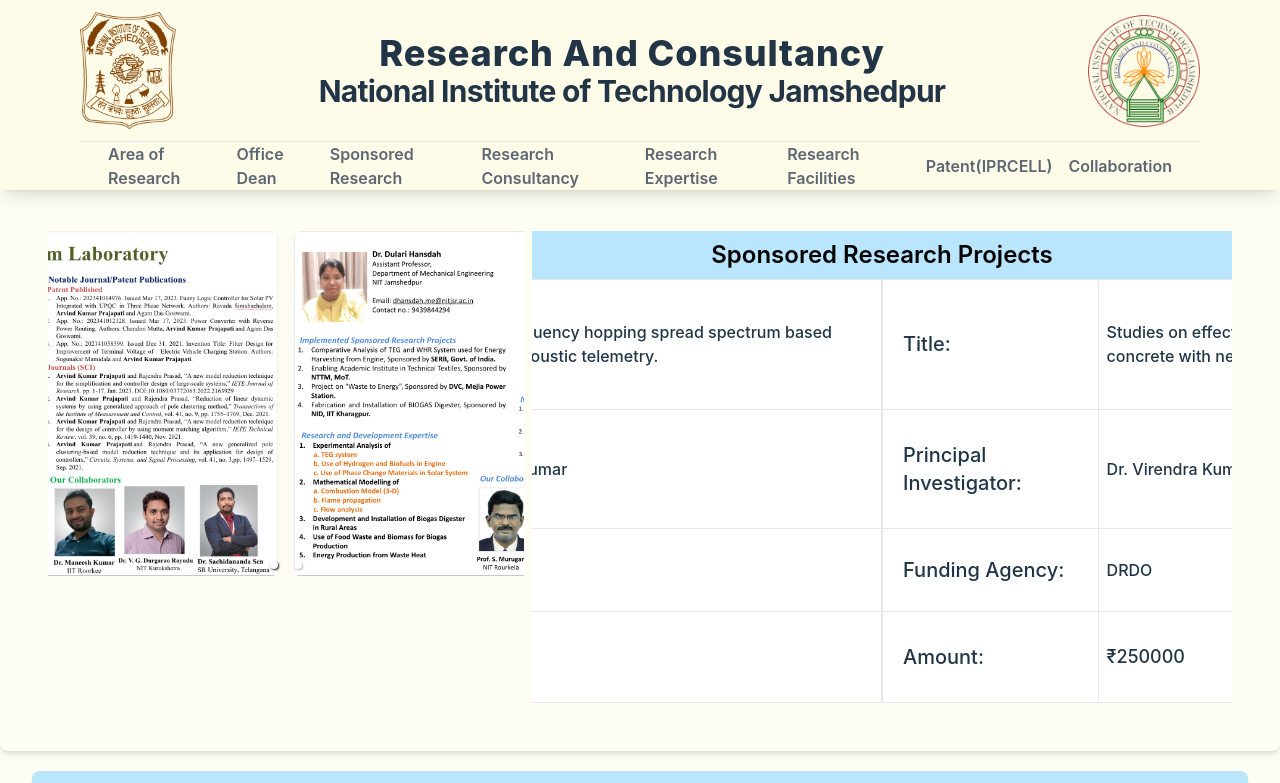
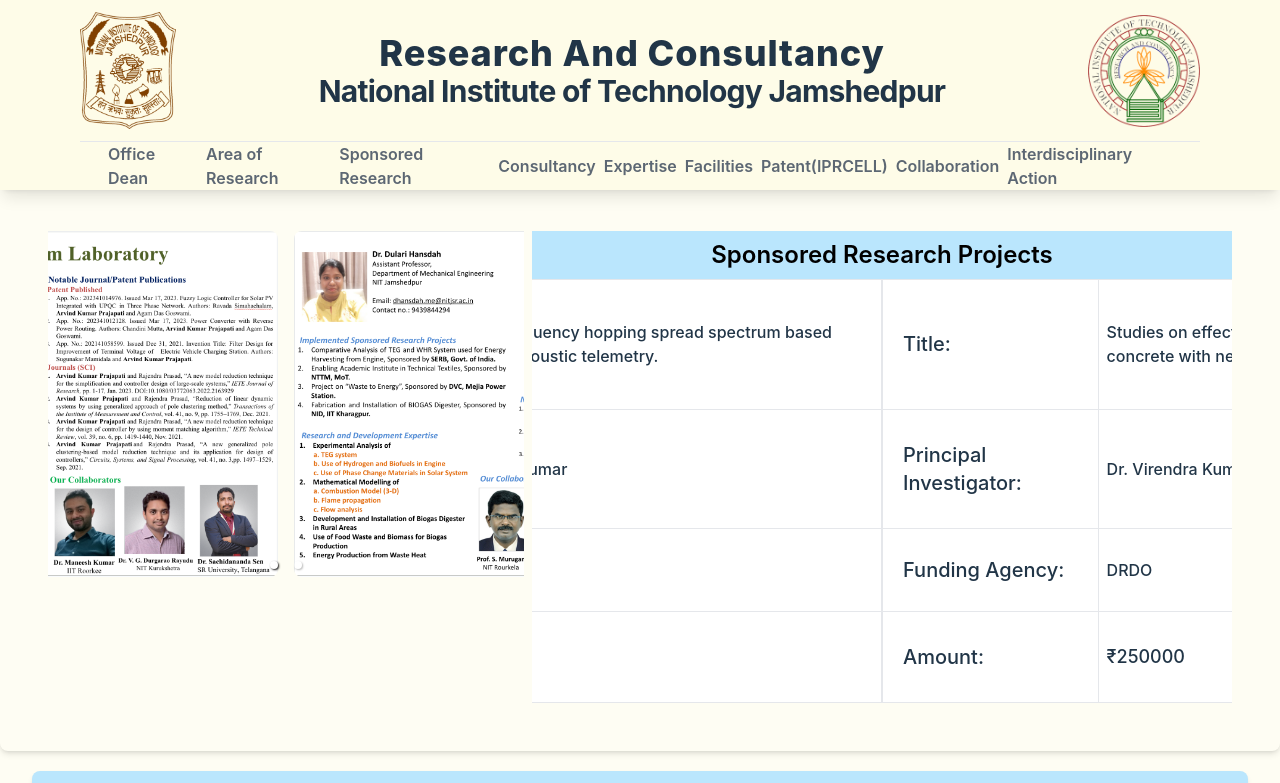
Before and after one commit to Vishal1092003/ResearchAndConsultancy_NIT_JAMSHEDPUR, a React (Vite) app: page /home in a window 1280 px wide. Shown: the top 783 px of the page. Built offline with nearby package versions, Linux system fonts and the light colour scheme.

Commit message:
Add interdisciplinary Action in tab

```diff
--- a/package.json
+++ b/package.json
@@ -30,6 +30,6 @@
     "eslint-plugin-react-refresh": "^0.4.3",
     "postcss": "^8.4.31",
     "tailwindcss": "^3.3.3",
-    "vite": "^4.4.5"
+    "vite": "^4.5.0"
   }
 }
--- a/src/components/Tab/Tab.jsx
+++ b/src/components/Tab/Tab.jsx
@@ -4,29 +4,33 @@
     return (
         <div className='flex justify-between h-10 px-5 py-6  items-center'>
             <Link className=' transition  duration-200  py-1 px-2 hover:text-black/80  hover:bg-slate-200 rounded-md cursor-pointer text-slate-700/80 font-semibold ' >
+               Office Dean
+            </Link>
+            <Link className=' transition  duration-200 py-1 px-1 hover:text-black/80  hover:bg-slate-200 rounded-md cursor-pointer text-slate-700/80 font-semibold '>
                 Area of Research
             </Link>
-            <Link className=' transition  duration-200 py-1 px-2 hover:text-black/80  hover:bg-slate-200 rounded-md cursor-pointer text-slate-700/80 font-semibold '>
-                Office Dean
-            </Link>
-            <Link className=' transition  duration-200 py-1 px-2 hover:text-black/80  hover:bg-slate-200 rounded-md cursor-pointer text-slate-700/80 font-semibold '>
+            <Link className=' transition  duration-200 py-1 px-1 hover:text-black/80  hover:bg-slate-200 rounded-md cursor-pointer text-slate-700/80 font-semibold '>
                 Sponsored Research
             </Link>
-            <Link className=' transition  duration-200 py-1 px-2 hover:text-black/80  hover:bg-slate-200 rounded-md cursor-pointer text-slate-700/80 font-semibold '>
-                Research Consultancy
+            <Link className=' transition  duration-200 py-1 px-1 hover:text-black/80  hover:bg-slate-200 rounded-md cursor-pointer text-slate-700/80 font-semibold '>
+             Consultancy
             </Link>
-            <Link className=' transition  duration-200 py-1 px-2 hover:text-black/80  hover:bg-slate-200 rounded-md cursor-pointer text-slate-700/80 font-semibold 'to={'/Profile'}>
-                Research Expertise
+            <Link className=' transition  duration-200 py-1 px-1 hover:text-black/80  hover:bg-slate-200 rounded-md cursor-pointer text-slate-700/80 font-semibold 'to={'/Profile'}>
+             Expertise
             </Link>
-            <Link className=' transition  duration-200 py-1 px-2 hover:text-black/80  hover:bg-slate-200 rounded-md cursor-pointer text-slate-700/80 font-semibold '>
-                Research Facilities
+            <Link className=' transition  duration-200 py-1 px-1 hover:text-black/80  hover:bg-slate-200 rounded-md cursor-pointer text-slate-700/80 font-semibold '>
+             Facilities
             </Link>
-            <Link className=' transition  duration-200 py-1 px-2 hover:text-black/80  hover:bg-slate-200 rounded-md cursor-pointer text-slate-700/80 font-semibold '>
+            <Link className=' transition  duration-200 py-1 px-1 hover:text-black/80  hover:bg-slate-200 rounded-md cursor-pointer text-slate-700/80 font-semibold '>
                 Patent(IPRCELL)
             </Link>
-            <Link className=' transition  duration-200 py-1 px-2 hover:text-black/80  hover:bg-slate-200 rounded-md cursor-pointer text-slate-700/80 font-semibold '>
+            <Link className=' transition  duration-200 py-1 px-1 hover:text-black/80  hover:bg-slate-200 rounded-md cursor-pointer text-slate-700/80 font-semibold '>
                 Collaboration
             </Link>
+            <Link className=' transition  duration-200 py-1 px-1 hover:text-black/80  hover:bg-slate-200 rounded-md cursor-pointer text-slate-700/80 font-semibold '>
+               Interdisciplinary Action
+            </Link>
+
         </div>
     )
 }
```
Also changed, not shown: 1 other file (tests, documents, lock files or other folders).
